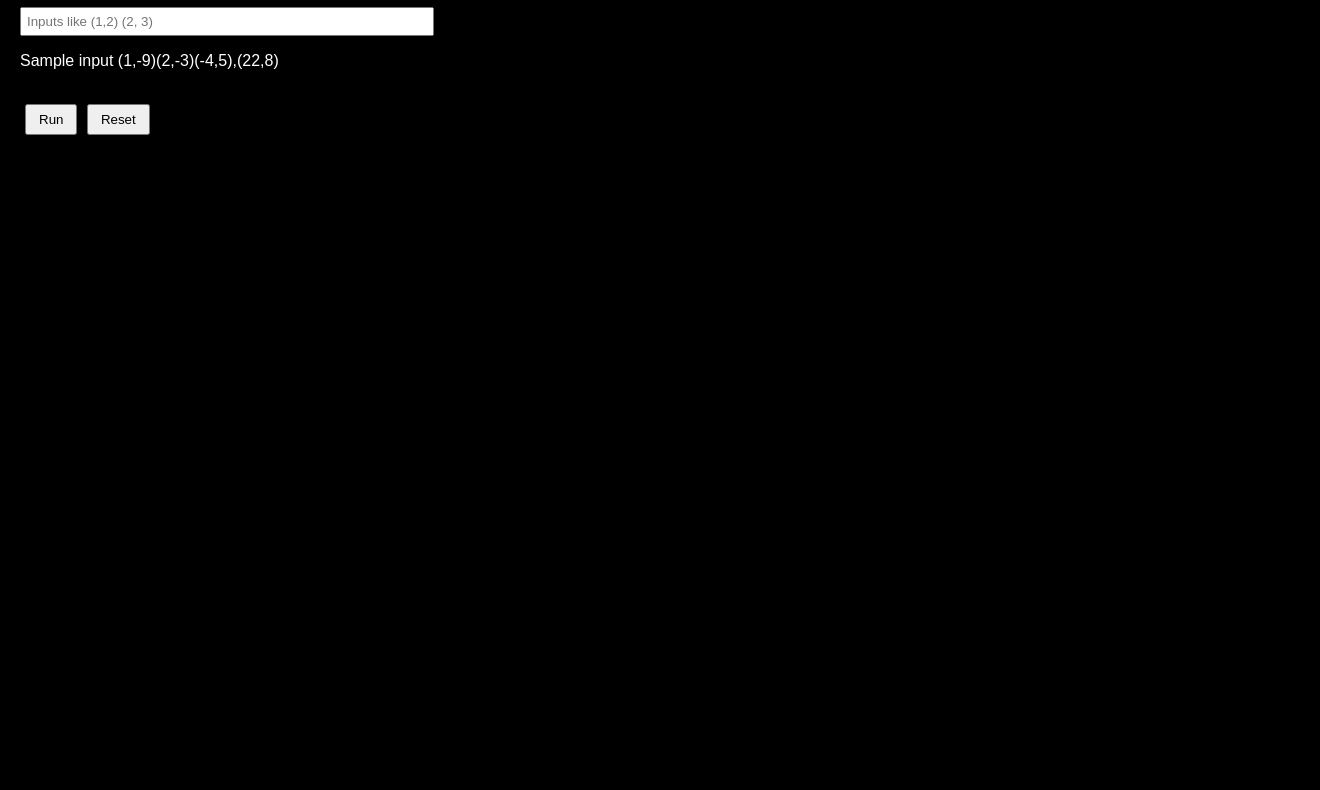
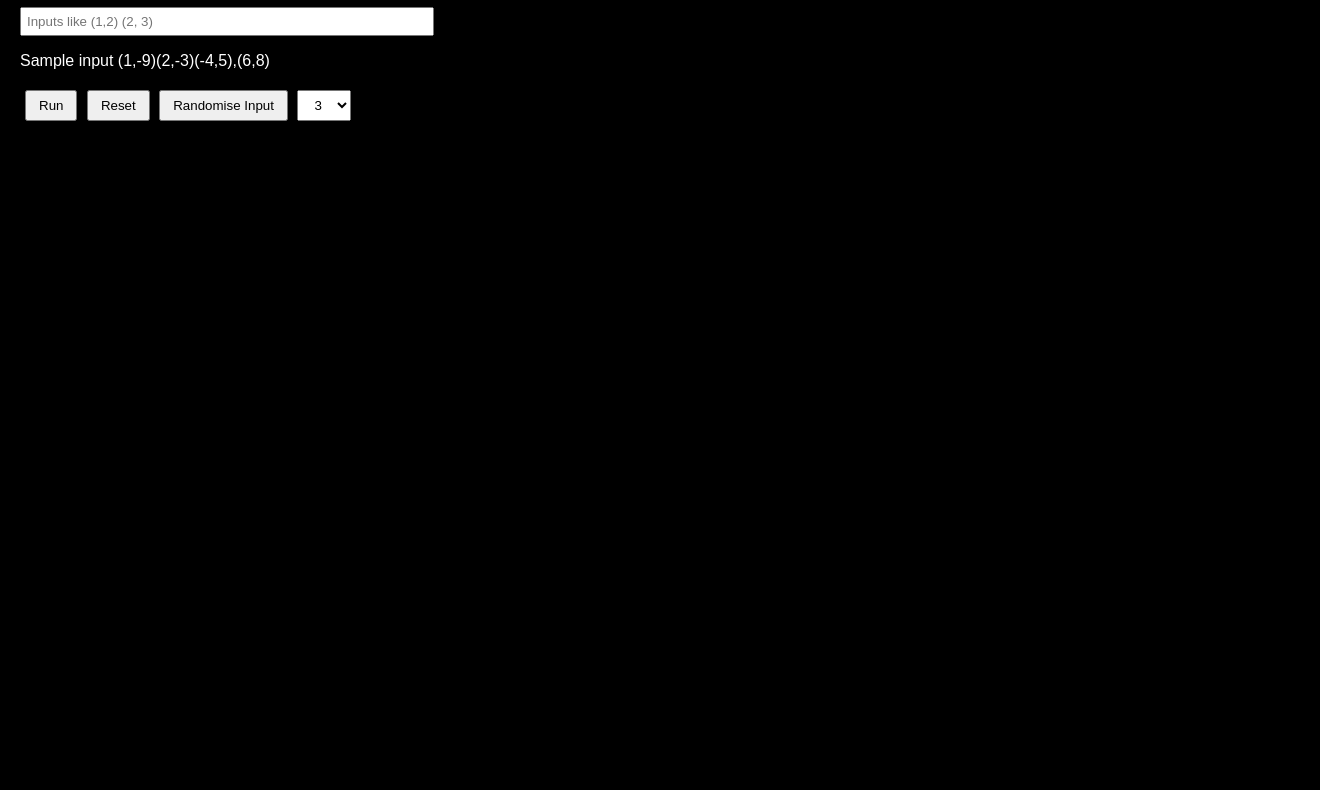
Before and after one commit to ThEcRaZyBatZ/JarvisMarch.github.io, a plain HTML site: page index.html in a window 1280 px wide. Shown: the part 93-883 px from the top of the page, 1320 px wide, since content can reach past the window. Drawn offline with Linux system fonts and the light colour scheme.

Commit message:
added random input
added random input

```diff
--- a/index.html
+++ b/index.html
@@ -5,6 +5,9 @@
   <meta name="viewport" content="width=device-width, initial-scale=1.0"/>
   <title>Jarvis March Visualization</title>
   <style>
+    p{
+      margin-bottom: 2px;
+    }
     body {
       background-color: black;
       color: white;
@@ -24,6 +27,11 @@
       margin-left: 5px;
       cursor: pointer;
     }
+    select{
+      padding: 6px 12px;
+      margin-left: 5px;
+      cursor: pointer;
+    }
   </style>
 </head>
 <body>
@@ -31,14 +39,37 @@
   <div id="controls">
     <input type="text" id="userInput" placeholder="Inputs like (1,2) (2, 3)" />
     <br>
-    <p style="color: white;">Sample input (1,-9)(2,-3)(-4,5),(22,8)</p>
+    <p style="color: white;">Sample input (1,-9)(2,-3)(-4,5),(6,8)</p>
     <br>
     <button onclick="getInput()">Run</button>
     <button onclick="reloadPage()">Reset</button>
+    <button onclick="randomiseInput()">Randomise Input</button>
+    <select id="selectedInput">
+      <option id="s3">
+        3
+      </option>
+      <option id="s4">
+        4
+      </option>
+      <option id="s5">
+        5
+      </option>
+      <option id="s6">
+        6
+      </option>
+      <option id="s7">
+        7
+      </option>
+      <option id="s8">
+        8
+      </option>
+      <option id="s9">
+        9
+      </option>
+    </select>
   </div>
-
   <canvas id="canvas" width="1300" height="800"></canvas>
 
-  <script src="index.js"></script>
+  <script src="jarvis.js"></script>
 </body>
 </html>
```
